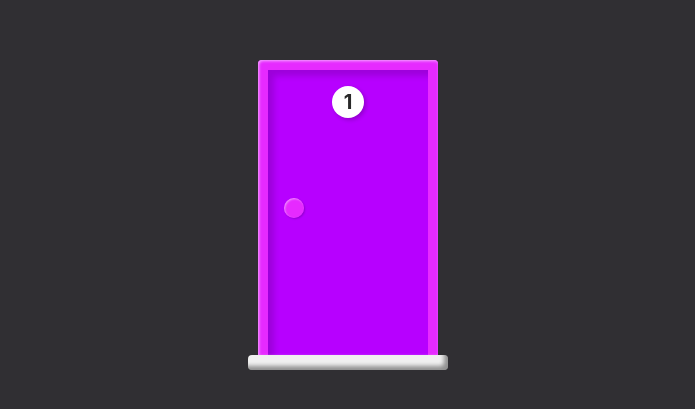
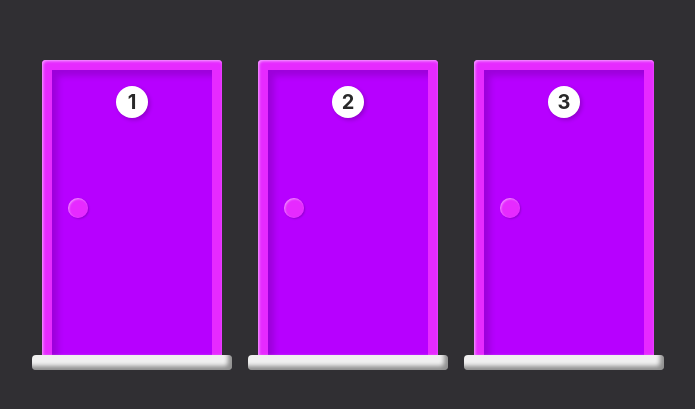
Before and after one commit to calebesg/game-doors, a Next.js app: page / in a window 1280 px wide. Shown: the part 185-594 px from the top of the page, without its empty margins (292-987 px from the left). Built offline with nearby package versions, Linux system fonts and the light colour scheme.

Commit message:
create doors array

```diff
--- /dev/null
+++ b/src/functions/doors.ts
@@ -0,0 +1,18 @@
+import DoorModel from "../models/DoorModel";
+
+function createDoors(qtd: number, selected: number): DoorModel[] {
+  return Array.from({ length: qtd }, (_, index) => {
+    const number = index + 1;
+    const hasGift = number === selected;
+    return new DoorModel(number, false, false, hasGift);
+  });
+}
+
+function updateDoors(doors: DoorModel[], updatedDoor: DoorModel): DoorModel[] {
+  return doors.map((door) => {
+    if (door.number === updatedDoor.number) return updatedDoor;
+    return updatedDoor.opened ? door : door.unselect();
+  });
+}
+
+export { createDoors, updateDoors };
--- a/src/pages/index.tsx
+++ b/src/pages/index.tsx
@@ -1,17 +1,30 @@
 import { useState } from "react";
 import Door from "../components/Door";
+import { createDoors, updateDoors } from "../functions/doors";
 import DoorModel from "../models/DoorModel";
 import styles from "../styles/Home.module.css";
 
 export default function Home() {
-  const [door, setDoor] = useState(new DoorModel(1));
+  const [doors, setDoors] = useState(createDoors(3, 2));
+
+  const renderDoors = function () {
+    return doors.map((door) => {
+      return (
+        <Door
+          key={door.number}
+          value={door}
+          onChange={(newDoor) => setDoors(updateDoors(doors, newDoor))}
+        />
+      );
+    });
+  };
 
   return (
     <main
       className={styles.main}
       style={{ display: "flex", gap: "1rem", flexDirection: "row" }}
     >
-      <Door value={door} onChange={(newDoor) => setDoor(newDoor)} />
+      {renderDoors()}
     </main>
   );
 }
--- a/src/styles/components/Door.module.css
+++ b/src/styles/components/Door.module.css
@@ -16,6 +16,7 @@
   border-left: 10px solid rgb(230, 42, 255);
   border-right: 10px solid rgb(230, 42, 255);
   border-top: 10px solid rgb(230, 42, 255);
+  background-color: rgba(0, 0, 0, 0.3);
 }
 
 .frame::before {
--- a/tsconfig.json
+++ b/tsconfig.json
@@ -10,7 +10,7 @@
     "incremental": true,
     "esModuleInterop": true,
     "module": "esnext",
-    "resolveJsonModule": true,
+    // "resolveJsonModule": true,
     "isolatedModules": true,
     "jsx": "preserve"
   },
```
